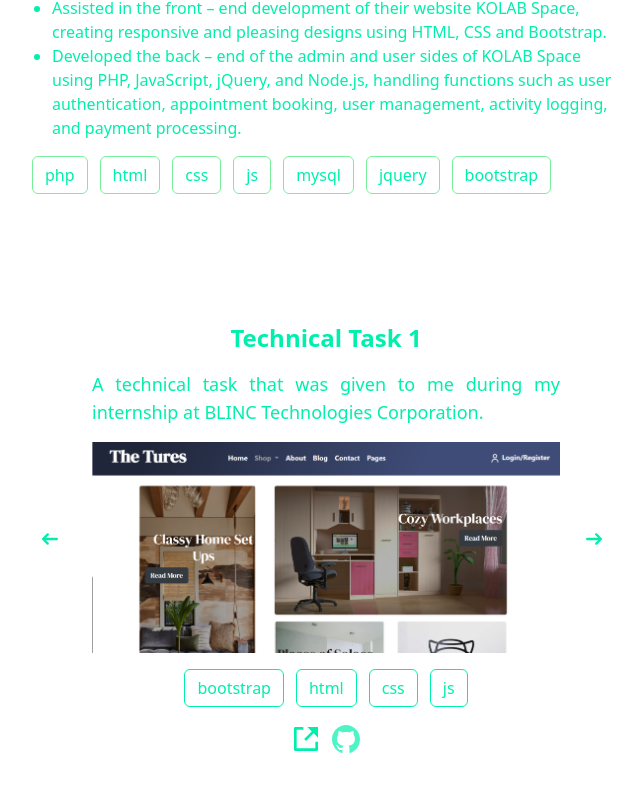
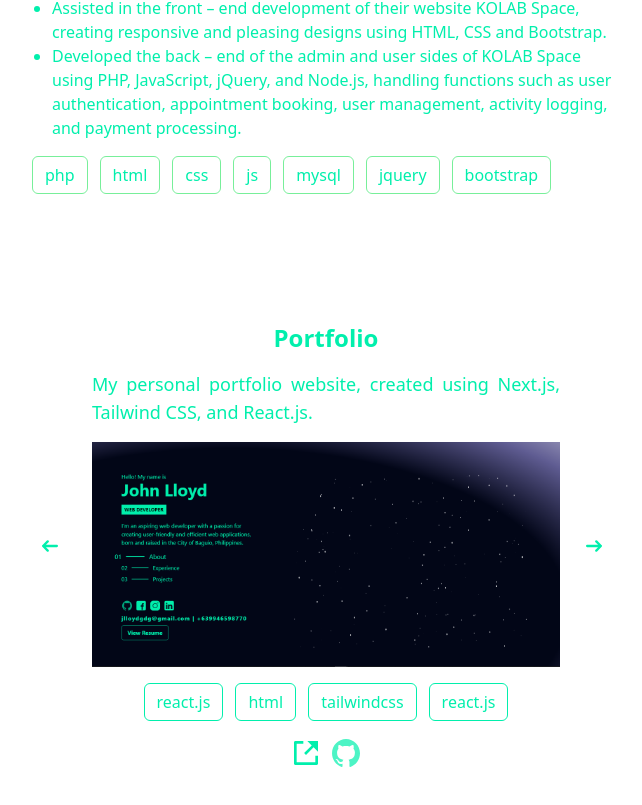
Before and after one commit to jllloydd/my-portfolio, a Next.js app: page / in a window 1280 px wide. Shown: the part 1464-2269 px from the top of the page, without its empty margins (572-1214 px from the left). Built offline with nearby package versions, Linux system fonts and the light colour scheme.

Commit message:
Added portfolio in projects section.

```diff
--- a/src/app/components/ProjectsSection.jsx
+++ b/src/app/components/ProjectsSection.jsx
@@ -10,6 +10,7 @@ import ucgc1 from "../../../public/projectscreenshots/ucgc1.PNG";
 import ucgc2 from "../../../public/projectscreenshots/ucgc2.PNG";
 import ucgc3 from "../../../public/projectscreenshots/ucgc3.PNG";
 import ucgc4 from "../../../public/projectscreenshots/ucgc4.PNG";
+import portfolio from "../../../public/projectscreenshots/portfolio.PNG";
 import peng from "../../../public/projectscreenshots/peng.PNG";
 import React, { useState, useEffect } from "react";
 import github from "../../../public/icons/github.svg";
@@ -17,6 +18,16 @@ import projectlink from "../../../public/icons/projectlink.svg";
 
 export default function ProjectsSection() {
   const projects = [
+    {
+      id: 0,
+      name: "Portfolio",
+      description:
+        "My personal portfolio website, created using Next.js, Tailwind CSS, and React.js.",
+      techStack: ["react.js", "html", "tailwindcss", "react.js"],
+      images: [portfolio],
+      link: "https://my-portfolio-nfoh-jllloydds-projects.vercel.app/",
+      github: "https://github.com/jllloydd/my-portfolio",
+    },
     {
       id: 1,
       name: "Technical Task 1",
```
Also changed, not shown: public/projectscreenshots/portfolio.PNG (added).
